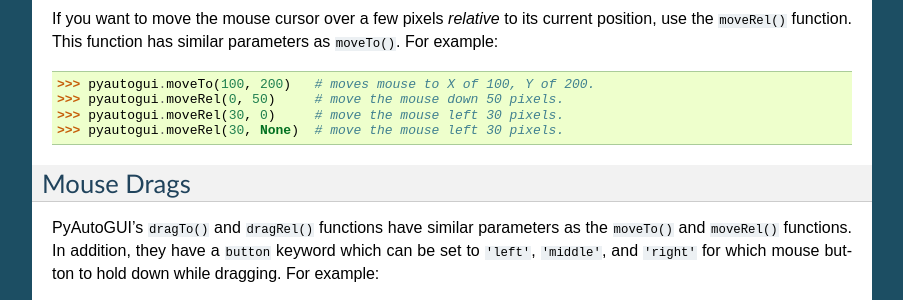
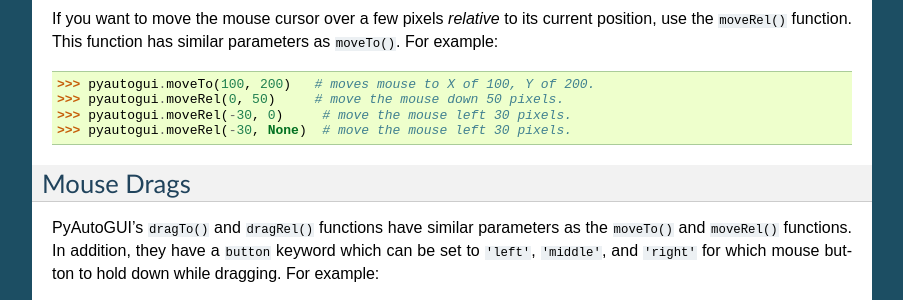
Before and after one commit to asweigart/pyautogui, a Sphinx documentation site: the page built from docs/mouse.rst, in a window 1280 px wide and 900 px high, scrolled down 1621 px. Shown: the part 152-452 px from the top of the window, without its empty margins (198-1101 px from the left). Built offline with Sphinx 7.4.7, drawn with Linux system fonts in a browser that asks for light colours.

```diff
--- a/docs/mouse.rst
+++ b/docs/mouse.rst
@@ -109,8 +109,8 @@ If you want to move the mouse cursor over a few pixels *relative* to its current
 
     >>> pyautogui.moveTo(100, 200)   # moves mouse to X of 100, Y of 200.
     >>> pyautogui.moveRel(0, 50)     # move the mouse down 50 pixels.
-    >>> pyautogui.moveRel(30, 0)     # move the mouse left 30 pixels.
-    >>> pyautogui.moveRel(30, None)  # move the mouse left 30 pixels.
+    >>> pyautogui.moveRel(-30, 0)     # move the mouse left 30 pixels.
+    >>> pyautogui.moveRel(-30, None)  # move the mouse left 30 pixels.
 
 Mouse Drags
 ===========
```
